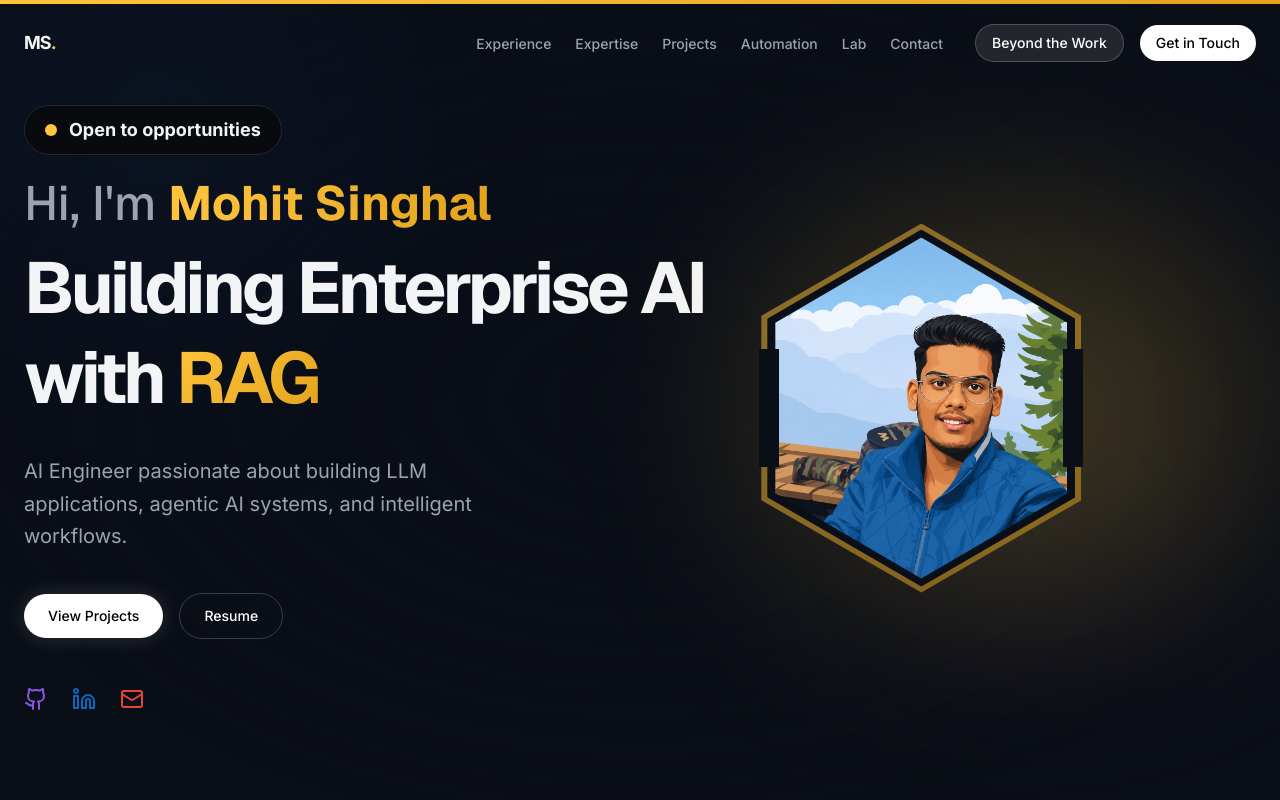
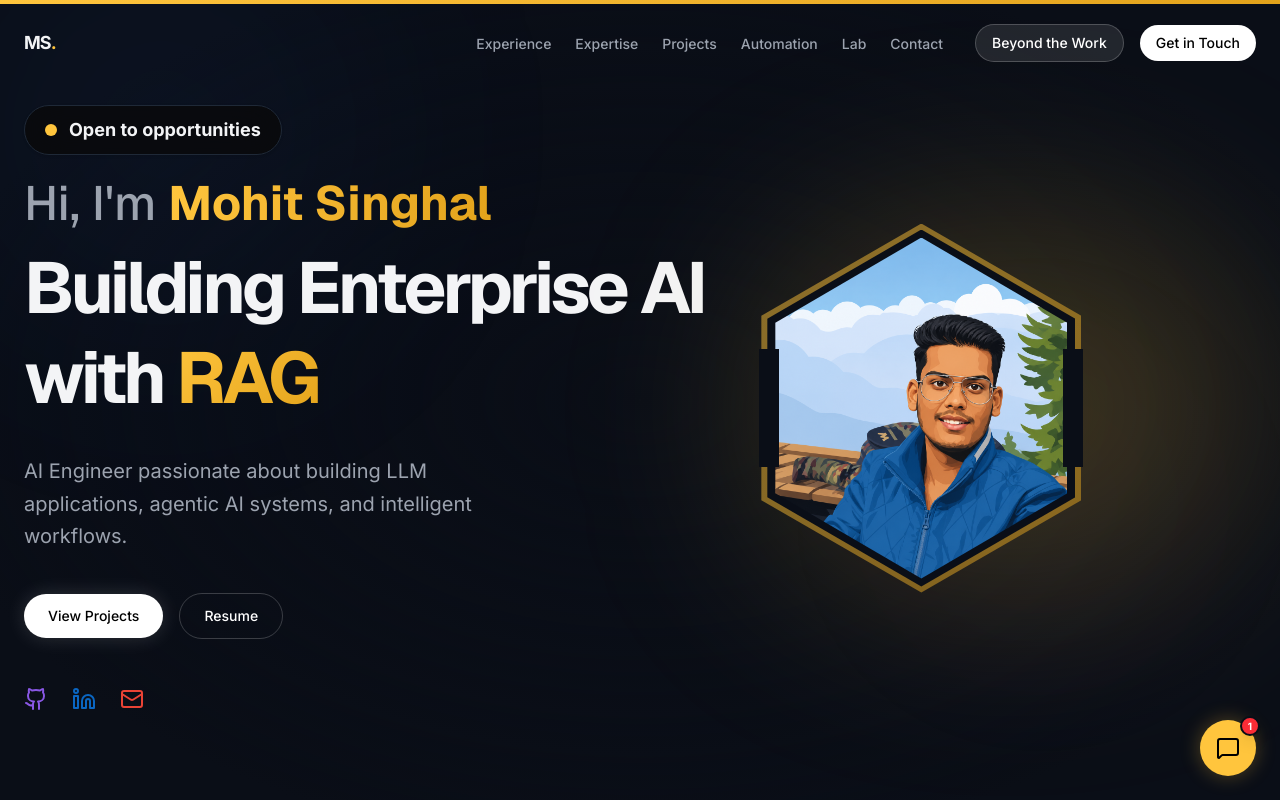
Before and after one commit to mohitsinghal1206/Mohit-Singhal-Portfolio, a Next.js app: page / in a window 1280 px wide. Shown: the top 800 px of the page. Built offline with nearby package versions, Linux system fonts and the light colour scheme.

Commit message:
feat: Add coming soon chatbot demo widget with notification sound and badge

```diff
--- a/src/app/layout.tsx
+++ b/src/app/layout.tsx
@@ -56,6 +56,8 @@ export const metadata: Metadata = {
   },
 };
 
+import { ChatbotWidget } from "@/components/shared/chatbot-widget";
+
 export default function RootLayout({
   children,
 }: Readonly<{
@@ -67,6 +69,7 @@ export default function RootLayout({
         className={`${GeistSans.variable} ${GeistMono.variable} ${inter.variable} ${jetbrainsMono.variable} antialiased`}
       >
         {children}
+        <ChatbotWidget />
       </body>
     </html>
   );
--- /dev/null
+++ b/src/components/shared/chatbot-widget.tsx
@@ -0,0 +1,184 @@
+"use client";
+
+import { useState, useEffect } from "react";
+import { motion, AnimatePresence } from "framer-motion";
+import { MessageSquare, X, Send, Bot, Sparkles } from "lucide-react";
+
+export function ChatbotWidget() {
+  const [isOpen, setIsOpen] = useState(false);
+  const [hasUnread, setHasUnread] = useState(false);
+
+  useEffect(() => {
+    // Delay the notification to simulate it arriving after the page loads
+    const timer = setTimeout(() => {
+      setHasUnread(true);
+
+      // Attempt to play a subtle "tick/pop" sound
+      // Note: Browsers may block this if the user hasn't interacted with the page yet
+      try {
+        const AudioContext = window.AudioContext || (window as any).webkitAudioContext;
+        const ctx = new AudioContext();
+        const osc = ctx.createOscillator();
+        const gain = ctx.createGain();
+
+        osc.connect(gain);
+        gain.connect(ctx.destination);
+
+        // High pitched pop sound
+        osc.type = "sine";
+        osc.frequency.setValueAtTime(800, ctx.currentTime);
+        osc.frequency.exponentialRampToValueAtTime(1200, ctx.currentTime + 0.1);
+
+        gain.gain.setValueAtTime(0, ctx.currentTime);
+        gain.gain.linearRampToValueAtTime(0.2, ctx.currentTime + 0.02);
+        gain.gain.exponentialRampToValueAtTime(0.01, ctx.currentTime + 0.1);
+
+        osc.start(ctx.currentTime);
+        osc.stop(ctx.currentTime + 0.1);
+      } catch (e) {
+        console.log("Audio autoplay blocked by browser");
+      }
+    }, 2000);
+
+    return () => clearTimeout(timer);
+  }, []);
+
+  const handleOpen = () => {
+    setIsOpen(!isOpen);
+    if (!isOpen) {
+      setHasUnread(false);
+    }
+  };
+
+  return (
+    <div className="fixed bottom-6 right-6 z-50">
+      <AnimatePresence>
+        {isOpen && (
+          <motion.div
+            initial={{ opacity: 0, y: 20, scale: 0.95 }}
+            animate={{ opacity: 1, y: 0, scale: 1 }}
+            exit={{ opacity: 0, y: 20, scale: 0.95 }}
+            transition={{ type: "spring", damping: 25, stiffness: 300 }}
+            className="absolute bottom-16 right-0 mb-4 w-80 sm:w-96 rounded-2xl border border-border bg-card/95 backdrop-blur-xl shadow-2xl overflow-hidden flex flex-col"
+          >
+            {/* Header */}
+            <div className="flex items-center justify-between px-4 py-3 border-b border-border bg-black/20">
+              <div className="flex items-center gap-2">
+                <div className="w-8 h-8 rounded-full bg-primary/20 text-primary flex items-center justify-center relative">
+                  <Bot size={18} />
+                  <span className="absolute bottom-0 right-0 w-2.5 h-2.5 rounded-full bg-green-500 border-2 border-card"></span>
+                </div>
+                <div>
+                  <h3 className="text-sm font-semibold text-text flex items-center gap-1.5">
+                    Mohit&apos;s AI Assistant
+                    <Sparkles size={12} className="text-primary" />
+                  </h3>
+                  <p className="text-[10px] text-muted-dark font-mono uppercase tracking-wider">GPT-4o / LangChain</p>
+                </div>
+              </div>
+              <button
+                onClick={() => setIsOpen(false)}
+                className="p-1.5 rounded-md text-muted hover:text-white hover:bg-white/10 transition-colors"
+              >
+                <X size={18} />
+              </button>
+            </div>
+
+            {/* Chat Body */}
+            <div className="p-4 flex flex-col gap-4 h-72 overflow-y-auto custom-scrollbar bg-black/10">
+
+              {/* System Notice */}
+              <div className="flex justify-center">
+                <span className="text-[10px] font-medium text-muted-dark uppercase tracking-widest bg-black/40 px-3 py-1 rounded-full border border-border">
+                  Integration in Progress
+                </span>
+              </div>
+
+              {/* Bot Message */}
+              <div className="flex gap-3">
+                <div className="w-6 h-6 rounded-full bg-primary/20 text-primary flex items-center justify-center flex-shrink-0 mt-1">
+                  <Bot size={12} />
+                </div>
+                <div className="bg-white/5 border border-white/10 rounded-2xl rounded-tl-sm p-3 text-sm text-muted leading-relaxed shadow-sm">
+                  <p className="mb-2">
+                    Hi there! 👋 I&apos;m Mohit&apos;s AI assistant.
+                  </p>
+                  <p className="mb-2">
+                    I&apos;m currently being trained on his resume, projects, and codebase using a Python/LangChain RAG pipeline.
+                  </p>
+                  <p className="text-primary font-medium">
+                    Coming soon... 🚀
+                  </p>
+                </div>
+              </div>
+
+            </div>
+
+            {/* Chat Input */}
+            <div className="p-3 border-t border-border bg-black/20">
+              <div className="relative flex items-center">
+                <input
+                  type="text"
+                  disabled
+                  placeholder="Chat integration coming soon..."
+                  className="w-full bg-black/30 border border-border rounded-full pl-4 pr-10 py-2.5 text-sm text-white placeholder:text-muted focus:outline-none focus:border-primary/50 transition-colors opacity-70 cursor-not-allowed"
+                />
+                <button
+                  disabled
+                  className="absolute right-1.5 p-1.5 rounded-full bg-primary/50 text-black cursor-not-allowed"
+                >
+                  <Send size={14} />
+                </button>
+              </div>
+            </div>
+          </motion.div>
+        )}
+      </AnimatePresence>
+
+      {/* Toggle Button */}
+      <motion.button
+        whileHover={{ scale: 1.05 }}
+        whileTap={{ scale: 0.95 }}
+        onClick={handleOpen}
+        className="w-14 h-14 rounded-full bg-primary text-black flex items-center justify-center shadow-[0_0_20px_rgba(255,197,61,0.3)] hover:shadow-[0_0_30px_rgba(255,197,61,0.5)] transition-shadow group relative"
+      >
+        <AnimatePresence>
+          {hasUnread && !isOpen && (
+            <motion.div
+              initial={{ scale: 0 }}
+              animate={{ scale: 1 }}
+              exit={{ scale: 0 }}
+              className="absolute -top-1 -right-1 w-5 h-5 rounded-full bg-red-500 border-2 border-background text-white text-[10px] font-bold flex items-center justify-center shadow-lg z-10"
+            >
+              1
+            </motion.div>
+          )}
+        </AnimatePresence>
+
+        <AnimatePresence mode="wait">
+          {isOpen ? (
+            <motion.div
+              key="close"
+              initial={{ rotate: -90, opacity: 0 }}
+              animate={{ rotate: 0, opacity: 1 }}
+              exit={{ rotate: 90, opacity: 0 }}
+              transition={{ duration: 0.15 }}
+            >
+              <X size={24} />
+            </motion.div>
+          ) : (
+            <motion.div
+              key="chat"
+              initial={{ rotate: 90, opacity: 0 }}
+              animate={{ rotate: 0, opacity: 1 }}
+              exit={{ rotate: -90, opacity: 0 }}
+              transition={{ duration: 0.15 }}
+            >
+              <MessageSquare size={24} className="group-hover:animate-pulse" />
+            </motion.div>
+          )}
+        </AnimatePresence>
+      </motion.button>
+    </div>
+  );
+}
```
